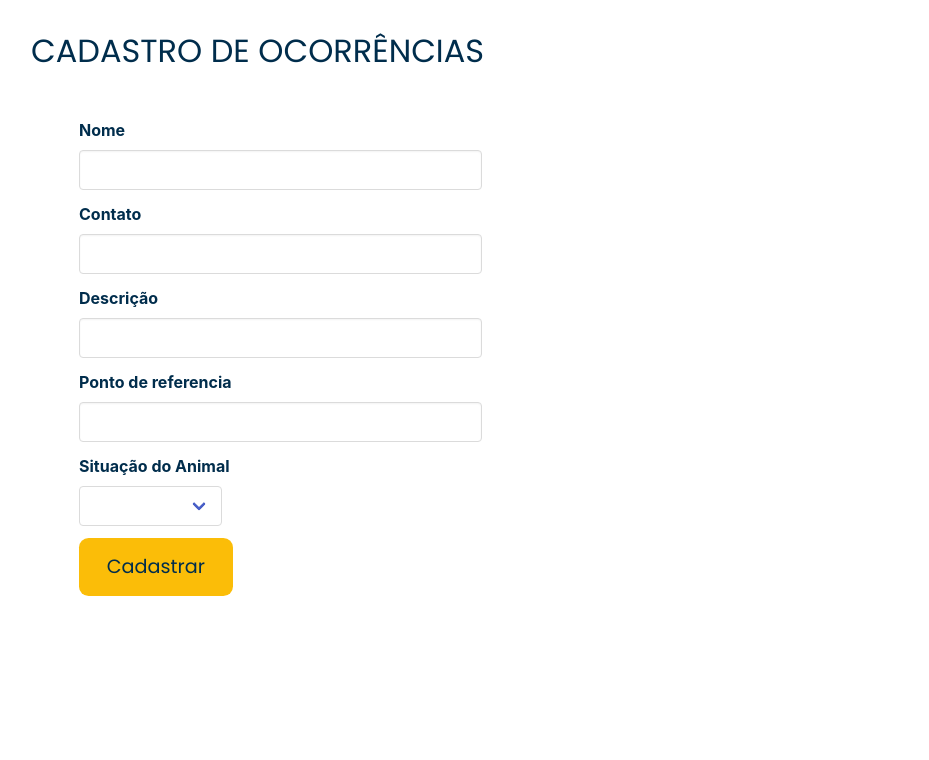
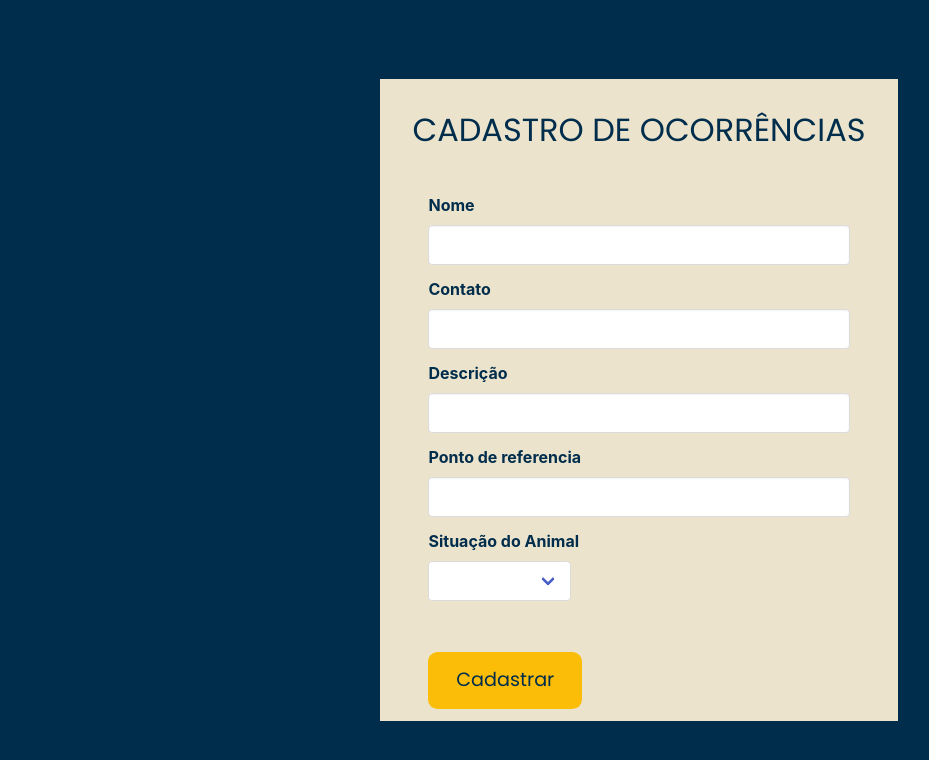
Before and after one commit to renanmontanopaz/animal-save-view, a Vue app: page /register-occurences in a window 1280 px wide. Shown: the top 760 px of the page, without its empty margins (1-930 px from the left). Built offline with nearby package versions, Linux system fonts and the light colour scheme.

Commit message:
estilizando occurences

```diff
--- a/src/views/LandingPage/RegisterOccurences.vue
+++ b/src/views/LandingPage/RegisterOccurences.vue
@@ -1,9 +1,10 @@
 <template>
   <section class="container_occurences">
+    <div class="occurences">
       <div class="text">
         <h1>CADASTRO DE OCORRÊNCIAS</h1>
       </div>
-    <div class="column is-two-fifths">
+      <div class="column is-full">
         <div class="field">
           <label class="label">Nome</label>
           <div class="control">
@@ -45,6 +46,7 @@
             <div :class="notificacao.classe" v-if="isVisible">
               <button @click="onClickFecharNotificacao" class="delete"></button>
               {{ notificacao.mensagem }}
+            </div>
           </div>
         </div>
       </div>
@@ -105,30 +107,38 @@ export default class RegisterOccurences extends Vue {
 @import url("https://fonts.googleapis.com/css2?family=Concert+One&family=Poppins:ital,wght@0,200;0,400;0,600;1,100&display=swap");
 
 .container_occurences {
+  width: 100%;
+  height: 100vh;
 
   display: flex;
-  align-items: flex-start;
+  align-items: center;
   justify-content: center;
   flex-direction: column;
-  margin-top: 2em;
-  padding-left: 2em;
+  background-color: #002D4C;
+
+  .occurences{
+
+    background-color: #EBE3CC;
+  }
 
   .text {
     font-family: 'Poppins';
     font-style: normal;
     font-weight: 700;
-    font-size: clamp(0.5em, 2em , 3em);
+    font-size: clamp(0.5em, 2em, 3em);
     line-height: 1.2em;
     color: #002D4C;
+    padding: 1em;
   }
 
   .column {
-    padding: 3em;
+    padding-inline: 3em;
 
     .label {
       color: #002D4C;
     }
   }
+
   .butt {
     width: 8em;
     height: 3em;
@@ -142,6 +152,7 @@ export default class RegisterOccurences extends Vue {
     line-height: 1.5em;
     color: #002D4C;
     margin-right: 2em;
+    margin-top: 2em;
   }
 }
 </style>
```
Lines whose indentation alone changed are shown as unchanged.
